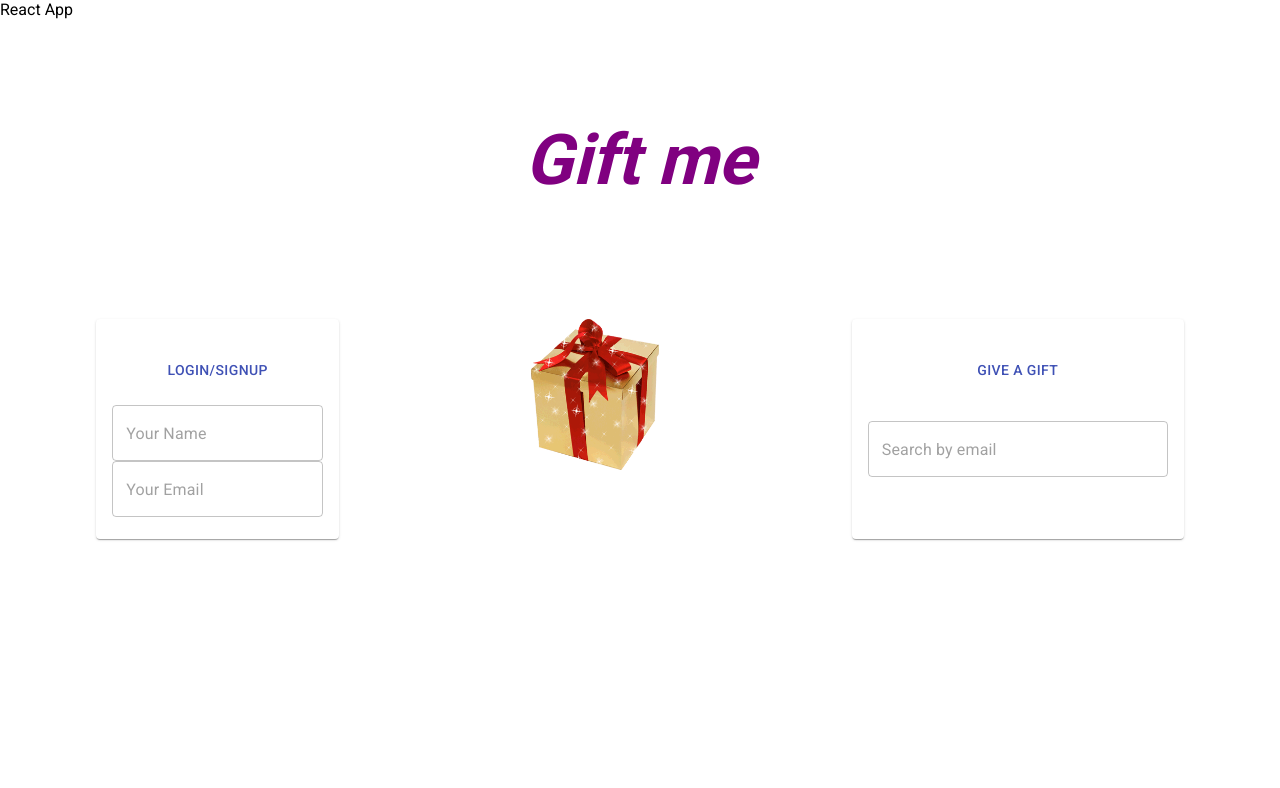
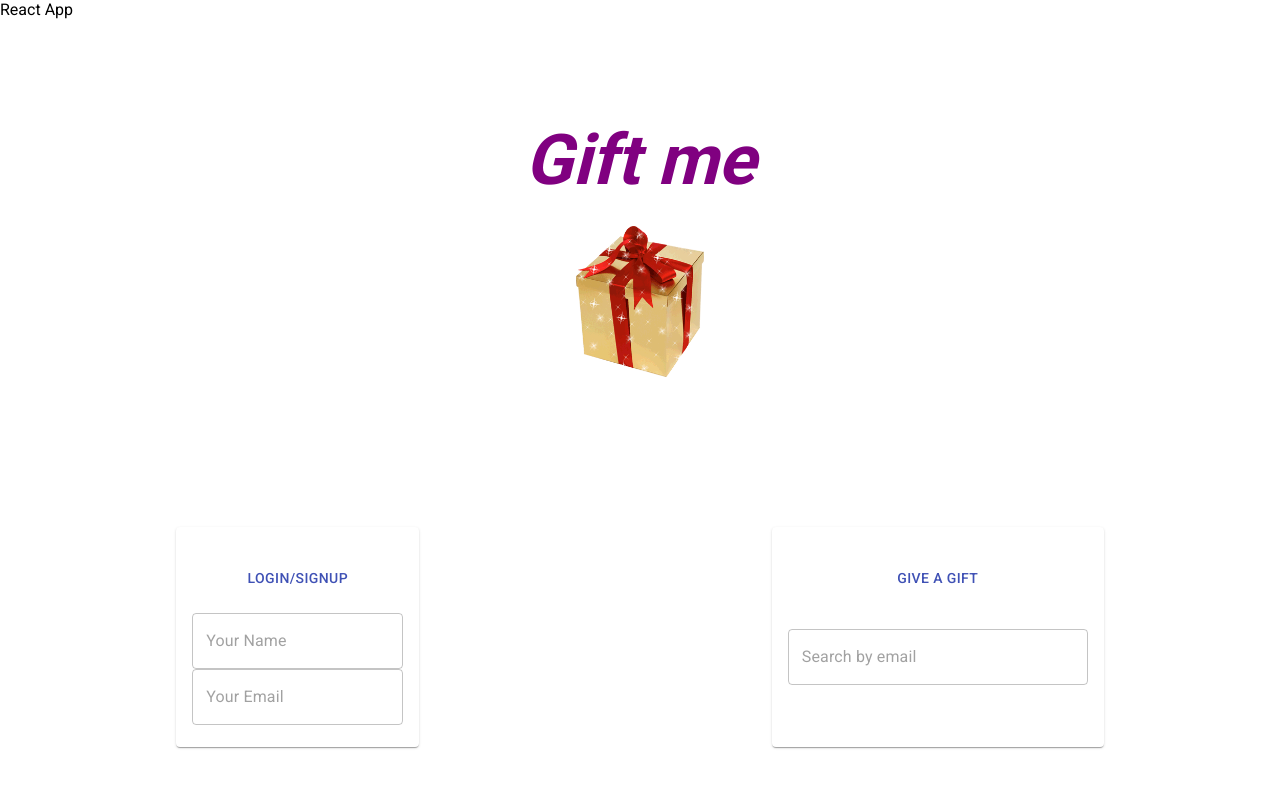
Before and after one commit to mem00/Gift-Me, a React (Create React App) app in the folder client/: page / in a window 1280 px wide. Shown: the top 788 px of the page. Built offline with nearby package versions, Linux system fonts and the light colour scheme.

Commit message:
added img styling

```diff
--- a/client/src/App.css
+++ b/client/src/App.css
@@ -154,3 +154,13 @@ padding:20px;
 
 
 }
+
+.img-center{
+    display: block;
+    margin-left: auto;
+    margin-right: auto;
+    padding-top: 10px;
+    padding-bottom: 0;
+    margin-bottom:0;
+
+}
--- a/client/src/components/Home.js
+++ b/client/src/components/Home.js
@@ -23,6 +23,7 @@ function Home() {
       return(
         <div>
           <h1 className="top-title" >Gift me</h1>
+          <img className="img-center" alt= "gift" src={logo} height="10%" width="10%"></img>
             <div className="top-flex">
               <Card className={classes.root}>
                 <CardContent>
@@ -31,7 +32,7 @@ function Home() {
                   </Typography>
                 </CardContent>
               </Card>
-              <img src={logo} height="10%" width="10%"></img>
+
               <Card>
                 <CardContent>
                   <Typography>
```
